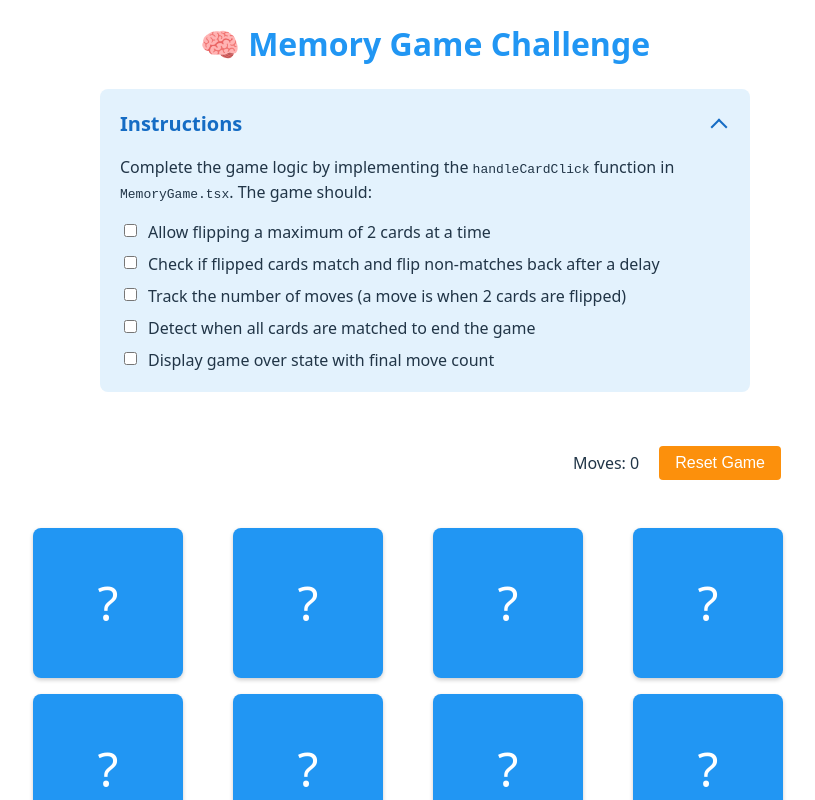
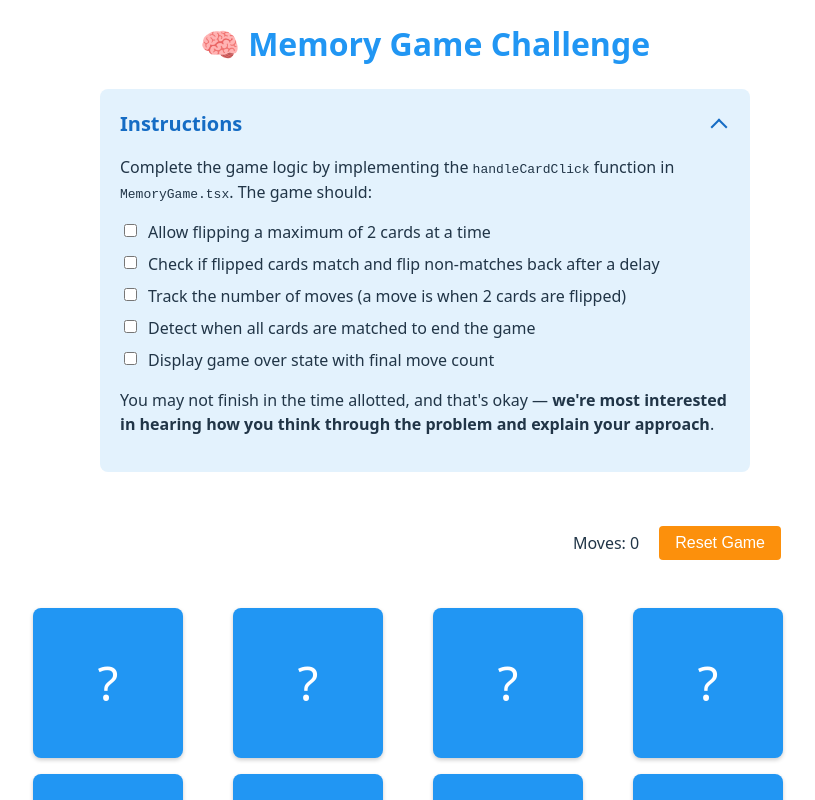
Before and after one commit to webguyian/react-ts-challenge, a React (Vite) app: page / in a window 1280 px wide. Shown: the top 800 px of the page, without its empty margins (215-1030 px from the left). Built offline with nearby package versions, Linux system fonts and the light colour scheme.

Commit message:
Update instructions

```diff
--- a/src/components/Instructions.tsx
+++ b/src/components/Instructions.tsx
@@ -79,6 +79,14 @@ export const Instructions = () => {
             Display game over state with final move count
           </label>
         </div>
+        <p>
+          You may not finish in the time allotted, and that's okay —{' '}
+          <strong>
+            we're most interested in hearing how you think through the problem
+            and explain your approach
+          </strong>
+          .
+        </p>
       </details>
     </div>
   );
```
Also changed, not shown: 1 other file (tests, documents, lock files or other folders).
